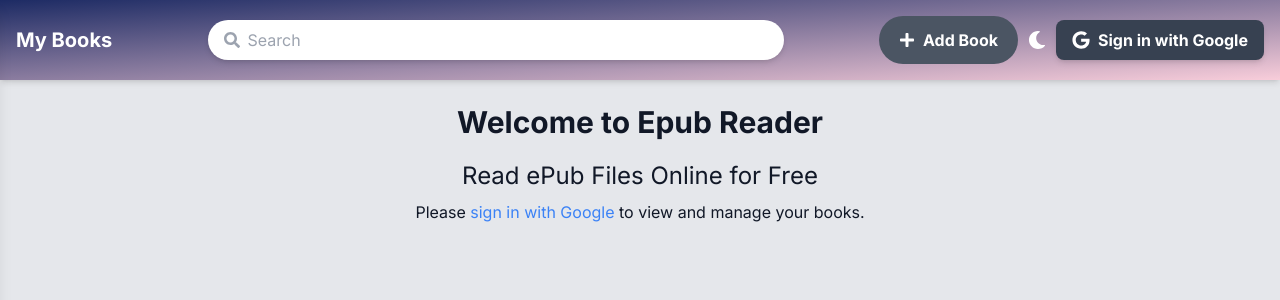
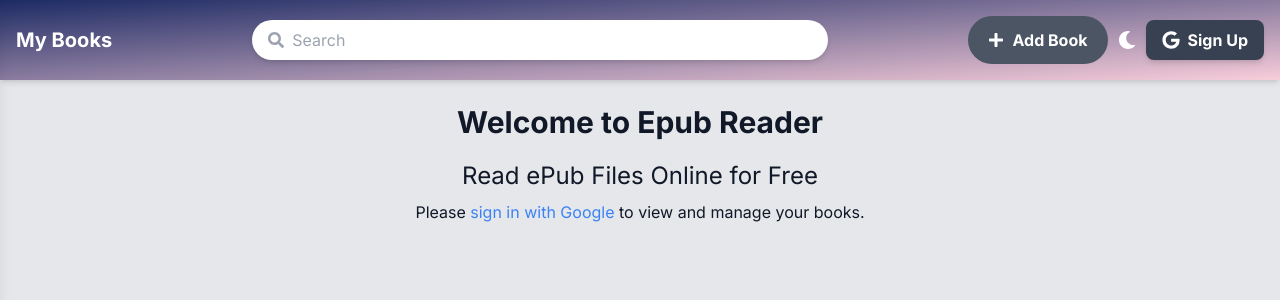
Before and after one commit to subidhkhanal/epub-reader, a Next.js app: page / in a window 1280 px wide. Shown: the top 300 px of the page. Built offline with nearby package versions, Linux system fonts and the light colour scheme; no server answers.

Commit message:
making changes

```diff
--- a/app/components/Navbar.tsx
+++ b/app/components/Navbar.tsx
@@ -211,7 +211,7 @@ const NavBar: React.FC<NavBarProps> = ({
             onClick={handleGoogleSignIn}
           >
             <FaGoogle className="mr-2 text-lg" />
-            Sign in with Google
+            Sign Up
           </button>
         )}
       </div>
```
